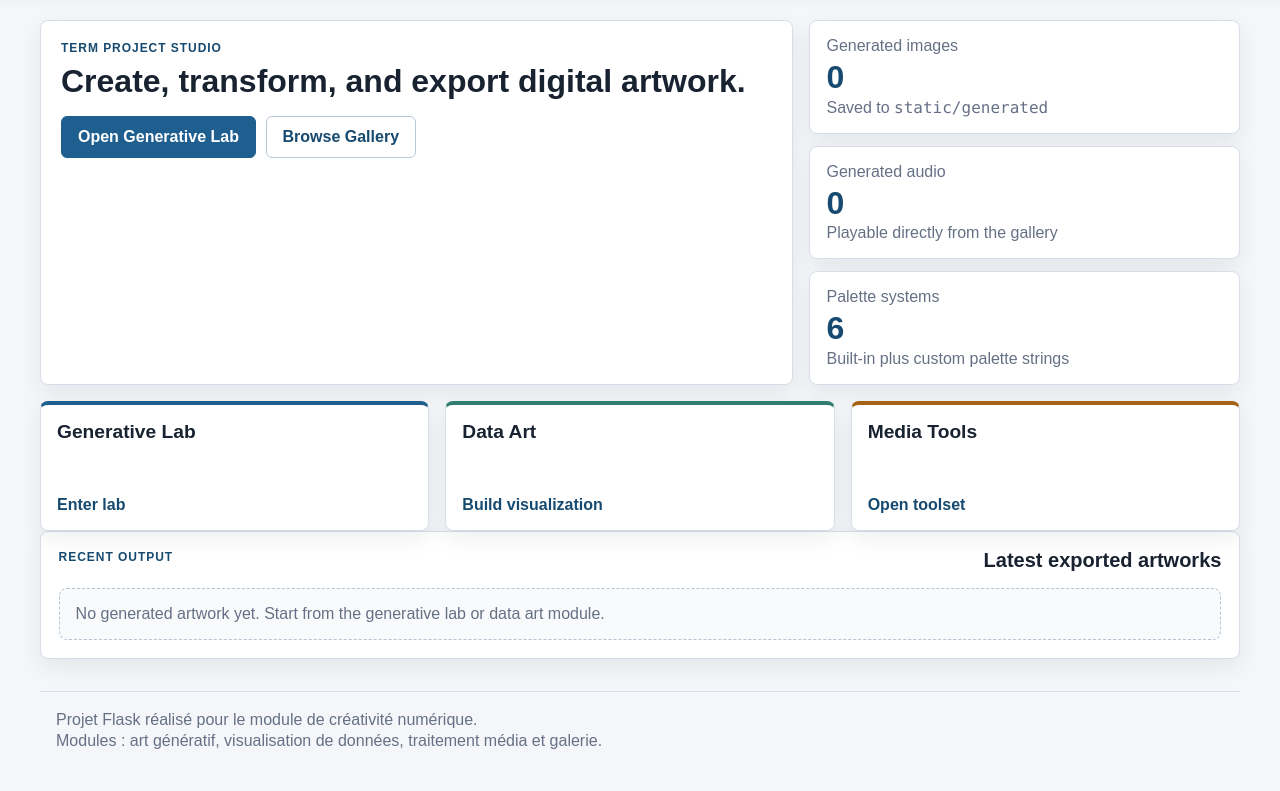
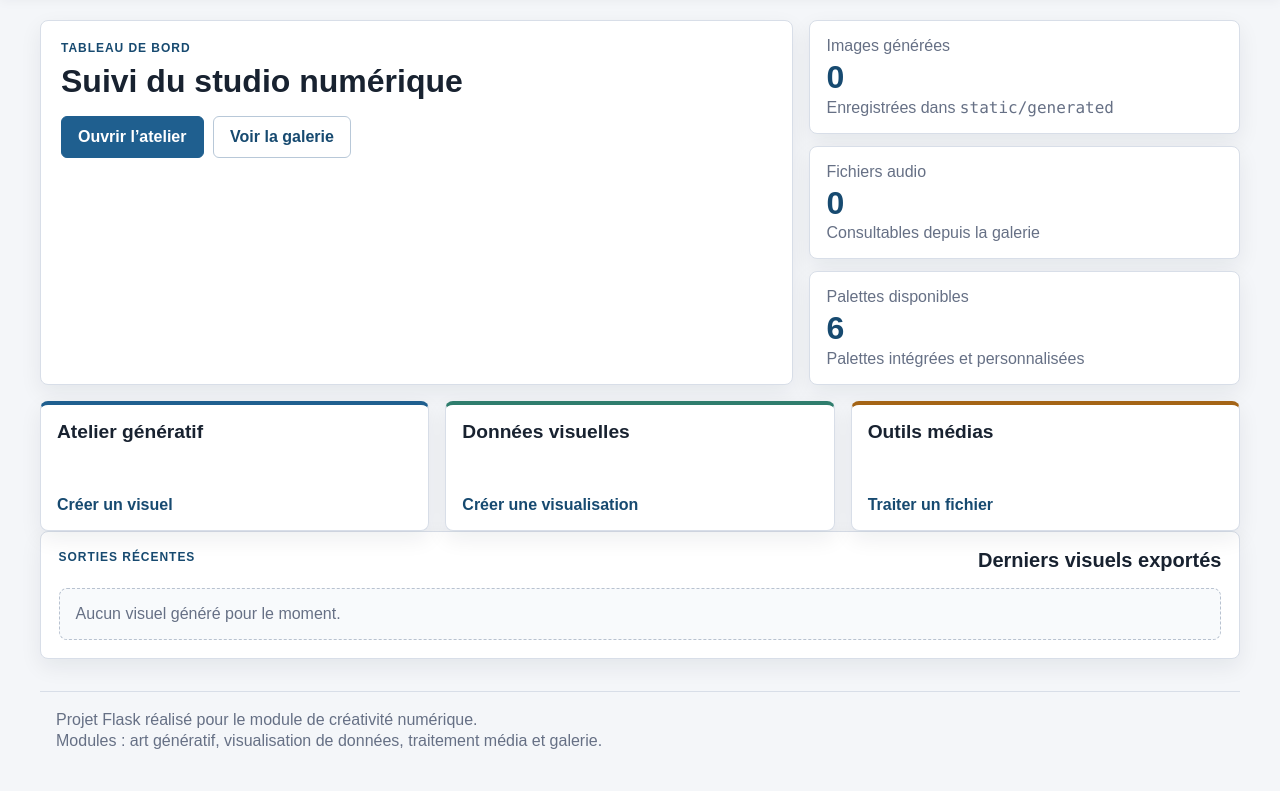
Before and after one commit to HoSSamOuammi/Digital_Thinking, a Flask app: page / in a window 1280 px wide. Shown: the part 68-859 px from the top of the page. Run offline with Flask 3, Linux system fonts and the light colour scheme.

Commit message:
Traduire accueil

```diff
--- a/templates/home.html
+++ b/templates/home.html
@@ -1,67 +1,67 @@
 {% extends "base.html" %}
-{% block title %}Home | Interactive Generative Studio{% endblock %}
+{% block title %}Accueil | {{ app_name }}{% endblock %}
 
 {% block content %}
 <section class="hero-grid">
     <article class="hero-copy panel panel-hero">
-        <p class="eyebrow">Term Project Studio</p>
-        <h1>Create, transform, and export digital artwork.</h1>
+        <p class="eyebrow">Tableau de bord</p>
+        <h1>Suivi du studio numérique</h1>
         <div class="hero-actions">
-            <a class="btn" href="{{ url_for('generative') }}">Open Generative Lab</a>
-            <a class="btn btn-outline" href="{{ url_for('gallery') }}">Browse Gallery</a>
+            <a class="btn" href="{{ url_for('generative') }}">Ouvrir l’atelier</a>
+            <a class="btn btn-outline" href="{{ url_for('gallery') }}">Voir la galerie</a>
         </div>
     </article>
 
     <aside class="insight-stack">
         <article class="metric-card">
-            <p>Generated images</p>
+            <p>Images générées</p>
             <h2>{{ image_count }}</h2>
-            <span>Saved to <code>static/generated</code></span>
+            <span>Enregistrées dans <code>static/generated</code></span>
         </article>
         <article class="metric-card">
-            <p>Generated audio</p>
+            <p>Fichiers audio</p>
             <h2>{{ audio_count }}</h2>
-            <span>Playable directly from the gallery</span>
+            <span>Consultables depuis la galerie</span>
         </article>
         <article class="metric-card">
-            <p>Palette systems</p>
+            <p>Palettes disponibles</p>
             <h2>{{ palette_names|length }}</h2>
-            <span>Built-in plus custom palette strings</span>
+            <span>Palettes intégrées et personnalisées</span>
         </article>
     </aside>
 </section>
 
 <section class="module-grid">
     <article class="feature-card accent-a">
-        <h2>Generative Lab</h2>
-        <a href="{{ url_for('generative') }}">Enter lab</a>
+        <h2>Atelier génératif</h2>
+        <a href="{{ url_for('generative') }}">Créer un visuel</a>
     </article>
     <article class="feature-card accent-b">
-        <h2>Data Art</h2>
-        <a href="{{ url_for('data_art') }}">Build visualization</a>
+        <h2>Données visuelles</h2>
+        <a href="{{ url_for('data_art') }}">Créer une visualisation</a>
     </article>
     <article class="feature-card accent-c">
-        <h2>Media Tools</h2>
-        <a href="{{ url_for('media_tools') }}">Open toolset</a>
+        <h2>Outils médias</h2>
+        <a href="{{ url_for('media_tools') }}">Traiter un fichier</a>
     </article>
 </section>
 
 <section class="panel">
     <div class="section-heading">
-        <p class="eyebrow">Recent Output</p>
-        <h2>Latest exported artworks</h2>
+        <p class="eyebrow">Sorties récentes</p>
+        <h2>Derniers visuels exportés</h2>
     </div>
 
     {% if featured_images %}
         <div class="preview-strip">
             {% for image in featured_images %}
                 <a class="preview-thumb" href="{{ url_for('gallery') }}">
-                    <img loading="lazy" src="{{ url_for('static', filename='generated/' ~ image) }}" alt="Recent generated artwork">
+                    <img loading="lazy" src="{{ url_for('static', filename='generated/' ~ image) }}" alt="Visuel généré récemment">
                 </a>
             {% endfor %}
         </div>
     {% else %}
-        <p class="empty-note">No generated artwork yet. Start from the generative lab or data art module.</p>
+        <p class="empty-note">Aucun visuel généré pour le moment.</p>
     {% endif %}
 </section>
 {% endblock %}
```
